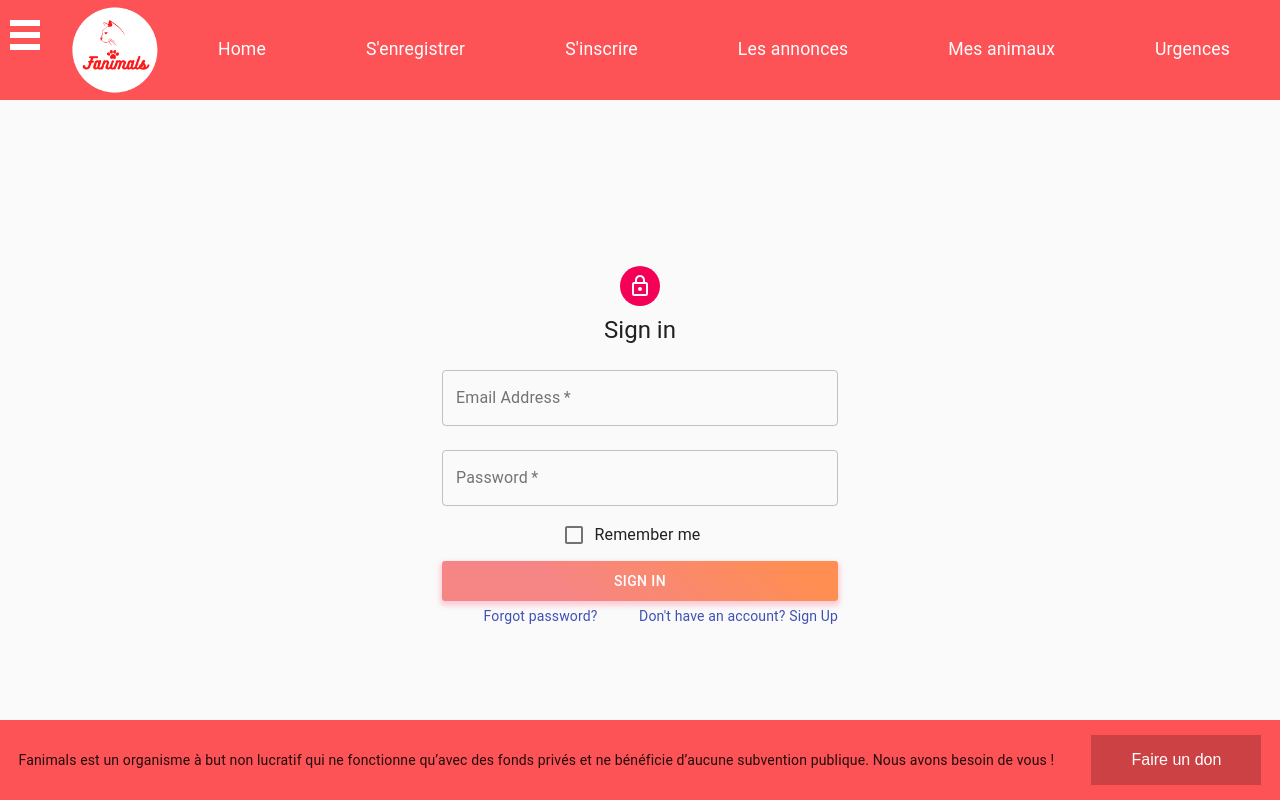
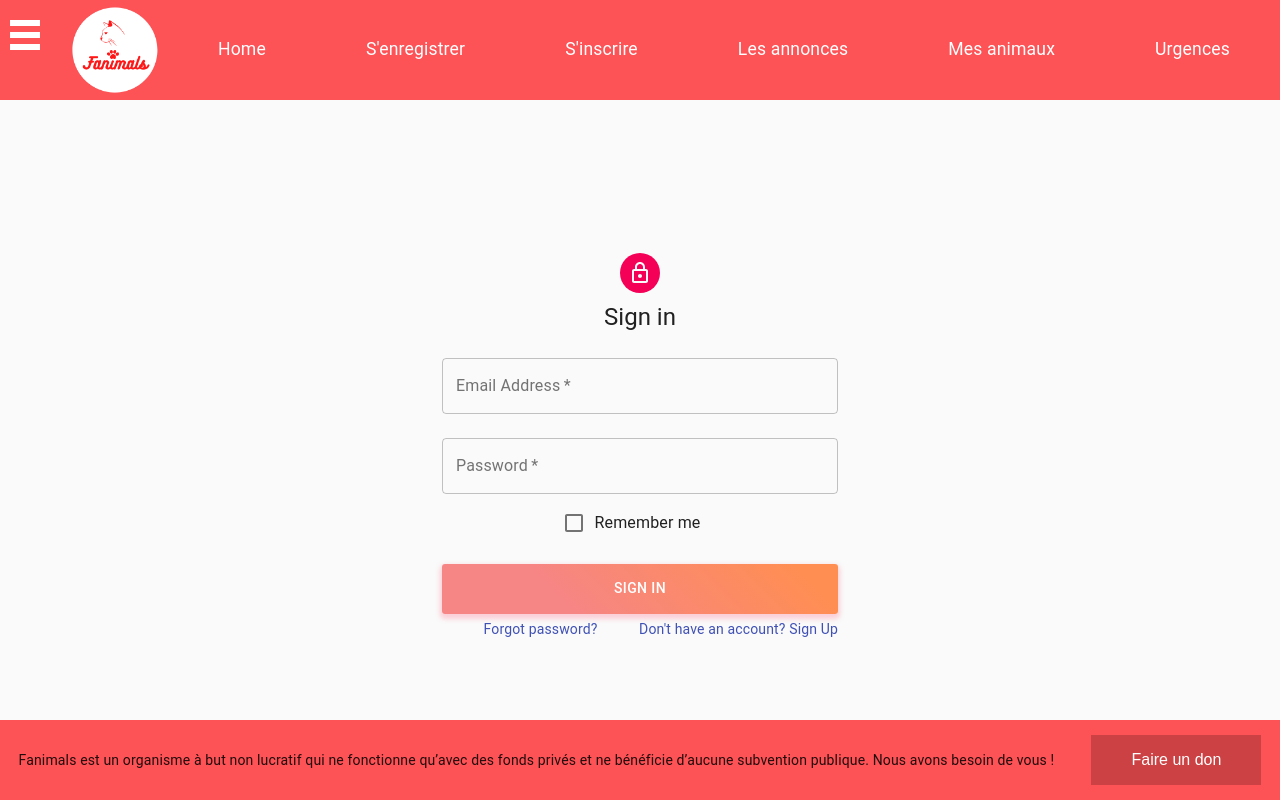
Before and after one commit to Twiggui/Fanimals-client, a React (Create React App) app: page /signIn in a window 1280 px wide. Built offline with nearby package versions, Linux system fonts and the light colour scheme; what bluebird would draw is missing.

Commit message:
sign-in / sign-up CSS

```diff
--- a/src/components/SignIn/SignIn.js
+++ b/src/components/SignIn/SignIn.js
@@ -23,9 +23,10 @@ const useStyles = makeStyles((theme) => ({
     borderRadius: 3,
     boxShadow: '0 3px 5px 2px rgba(255, 105, 135, .3)',
     color: 'white',
-    height: 40,
+    height: 50,
     padding: '0 30px',
     margin: '5px 0px',
+    marginTop: '20px',
   },
   paper: {
     marginTop: theme.spacing(8),
--- a/src/components/SignUp/SignUp.js
+++ b/src/components/SignUp/SignUp.js
@@ -21,9 +21,10 @@ const useStyles = makeStyles((theme) => ({
     borderRadius: 3,
     boxShadow: '0 3px 5px 2px rgba(255, 105, 135, .3)',
     color: 'white',
-    height: 40,
+    height: 50,
     padding: '0 30px',
     margin: '5px 0px',
+    marginTop: '20px',
   },
 
   paper: {
```
Also changed, not shown: 1 other file (tests, documents, lock files or other folders).
